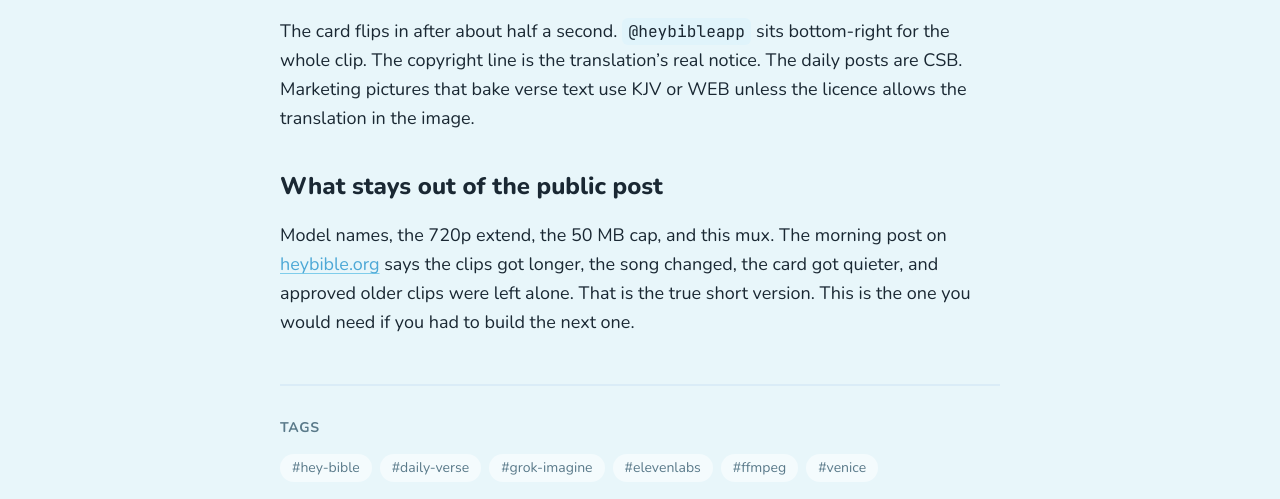
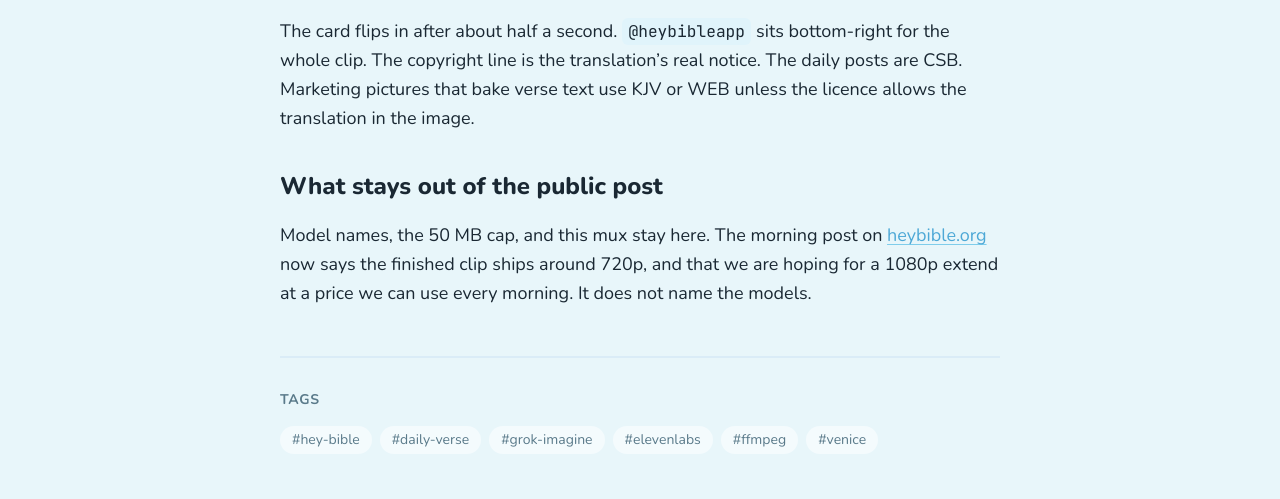
Before and after one commit to wdh-moses/moses.codes, an Astro site: page /blog/how-the-daily-verse-videos-are-made in a window 1280 px wide. Shown: the part 3569-4068 px from the top of the page. Built offline with nearby package versions, Linux system fonts and the light colour scheme; Astro itself is replaced by a stand-in of ours.

Commit message:
docs(blog): the public post now mentions the 720p extend
Model names, the size cap, and the mux still stay here.

```diff
--- a/src/content/blog/how-the-daily-verse-videos-are-made.md
+++ b/src/content/blog/how-the-daily-verse-videos-are-made.md
@@ -78,4 +78,4 @@ The card flips in after about half a second. `@heybibleapp` sits bottom-right fo
 
 ## What stays out of the public post
 
-Model names, the 720p extend, the 50 MB cap, and this mux. The morning post on heybible.org says the clips got longer, the song changed, the card got quieter, and approved older clips were left alone. That is the true short version. This is the one you would need if you had to build the next one.
+Model names, the 50 MB cap, and this mux stay here. The morning post on heybible.org now says the finished clip ships around 720p, and that we are hoping for a 1080p extend at a price we can use every morning. It does not name the models.
```
